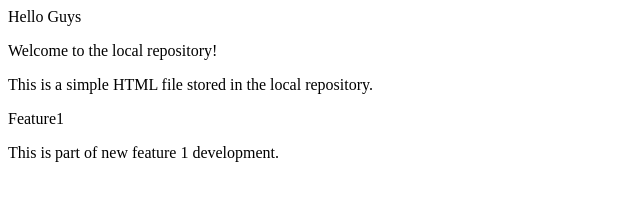
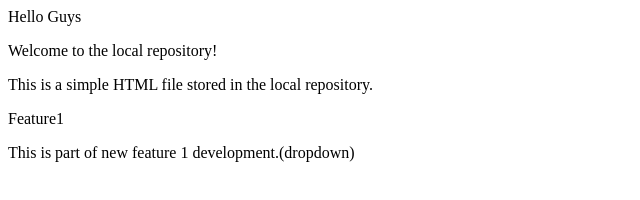
Before and after one commit to Saichaand/localRepo, a plain HTML site: page index.html in a window 1280 px wide. Shown: the whole page, without its empty margins (0-640 px from the left). Drawn offline with Linux system fonts and the light colour scheme.

Commit message:
add dropdown

```diff
--- a/index.html
+++ b/index.html
@@ -6,5 +6,5 @@
 
 </h>
 <p>
-    This is part of new feature 1 development.
+    This is part of new feature 1 development.(dropdown)
 </p>
```
